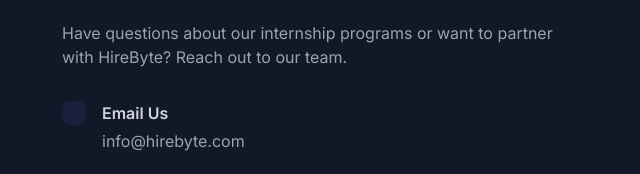
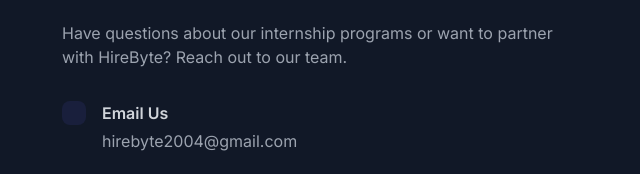
Before and after one commit to singh-mayank18/hirebyte, a plain HTML site: page index.html in a window 1280 px wide. Shown: the part 4943-5117 px from the top of the page, 0-640 px from the left. Drawn offline with nearby package versions, Linux system fonts and the light colour scheme; no server answers; some icons are missing.

Commit message:
Update index.html

```diff
--- a/index.html
+++ b/index.html
@@ -699,7 +699,7 @@
                         </div>
                         <div>
                             <h4 class="font-semibold mb-1">Email Us</h4>
-                            <p class="text-gray-400">info@hirebyte.com</p>
+                            <p class="text-gray-400">hirebyte2004@gmail.com</p>
                         </div>
                     </div>
 
```
